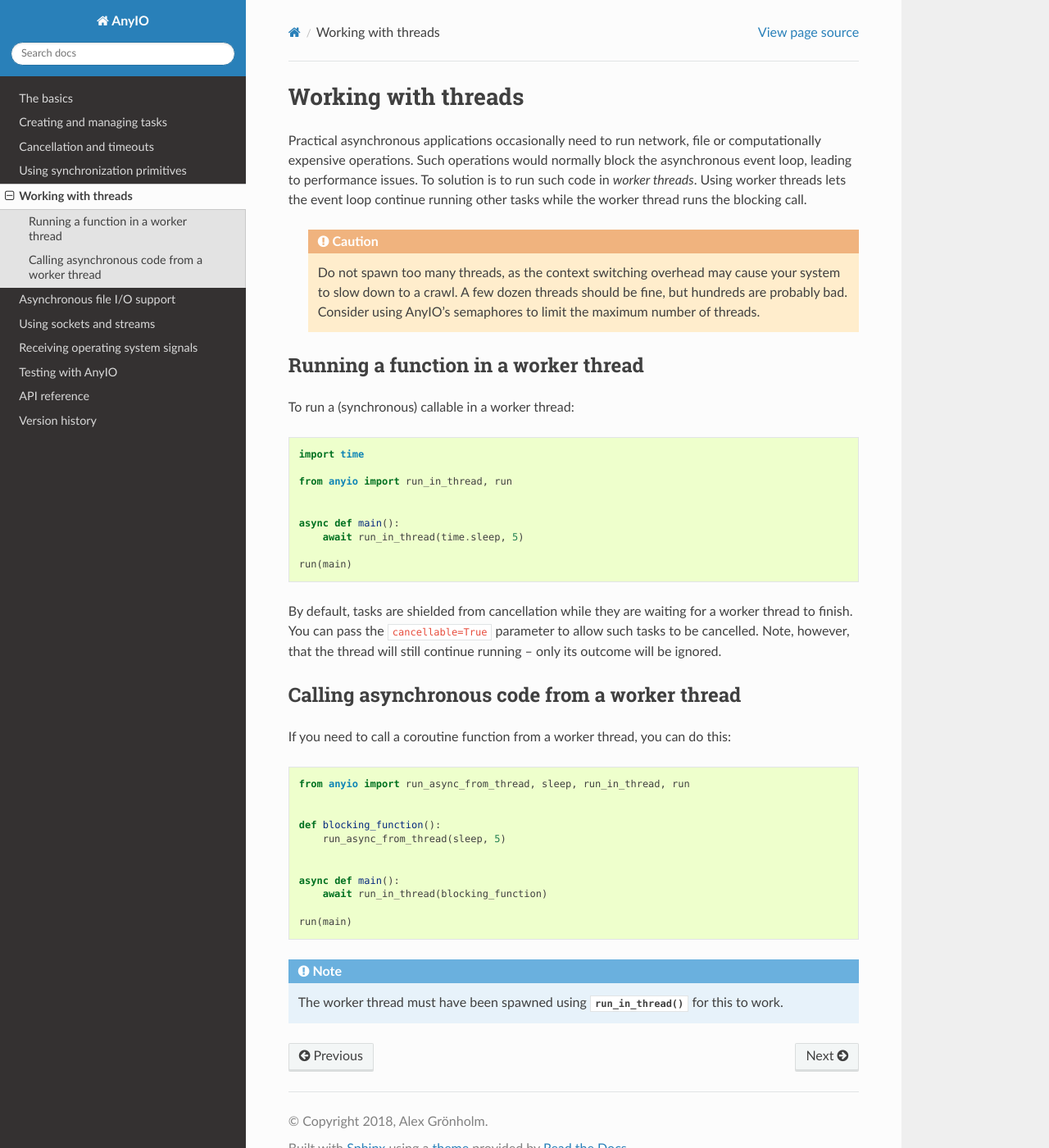
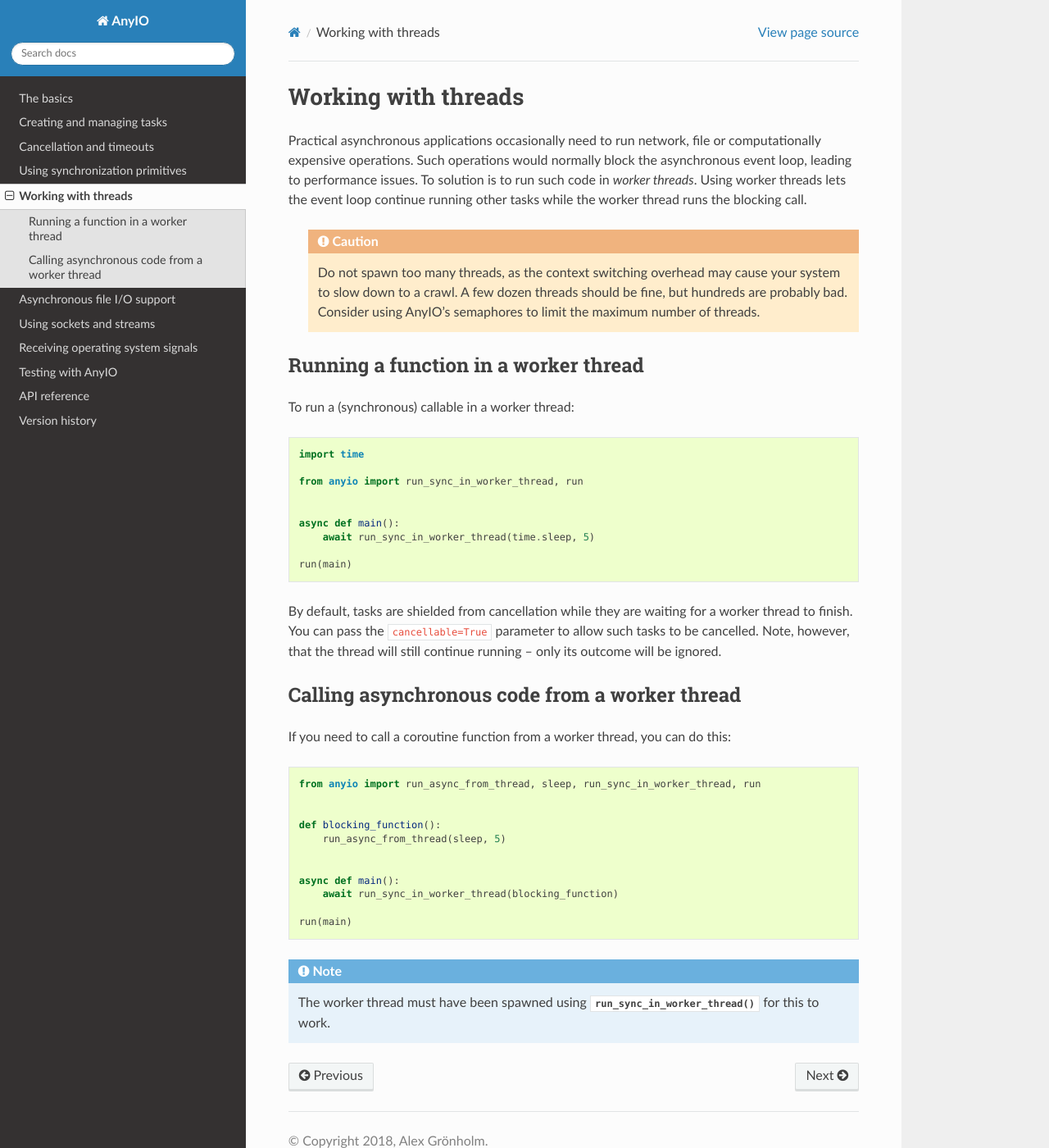
Before and after one commit to agronholm/anyio, a Sphinx documentation site: the page built from docs/threads.rst, in a window 1280 px wide and 1400 px high. Shown: the whole window at 82% size. Built offline with Sphinx 7.4.7 and the Read the Docs theme 2.0.0, drawn with Linux system fonts in a browser that asks for light colours.

Commit message:
Renamed some functions and methods to match trio
Fixes #105.

```diff
--- a/docs/signals.rst
+++ b/docs/signals.rst
@@ -10,11 +10,11 @@ AnyIO provides a simple mechanism for you to receive the signals you're interest
 
     import signal
 
-    from anyio import receive_signals, run
+    from anyio import open_signal_receiver, run
 
 
     async def main():
-        async with receive_signals(signal.SIGTERM, signal.SIGHUP) as signals:
+        async with open_signal_receiver(signal.SIGTERM, signal.SIGHUP) as signals:
             async for signum in signals:
                 if signum == signal.SIGTERM:
                     return
--- a/docs/threads.rst
+++ b/docs/threads.rst
@@ -17,11 +17,11 @@ To run a (synchronous) callable in a worker thread::
 
     import time
 
-    from anyio import run_in_thread, run
+    from anyio import run_sync_in_worker_thread, run
 
 
     async def main():
-        await run_in_thread(time.sleep, 5)
+        await run_sync_in_worker_thread(time.sleep, 5)
 
     run(main)
 
@@ -34,7 +34,7 @@ Calling asynchronous code from a worker thread
 
 If you need to call a coroutine function from a worker thread, you can do this::
 
-    from anyio import run_async_from_thread, sleep, run_in_thread, run
+    from anyio import run_async_from_thread, sleep, run_sync_in_worker_thread, run
 
 
     def blocking_function():
@@ -42,9 +42,9 @@ If you need to call a coroutine function from a worker thread, you can do this::
 
 
     async def main():
-        await run_in_thread(blocking_function)
+        await run_sync_in_worker_thread(blocking_function)
 
     run(main)
 
-.. note:: The worker thread must have been spawned using :func:`~anyio.run_in_thread` for this to
-   work.
+.. note:: The worker thread must have been spawned using :func:`~anyio.run_sync_in_worker_thread`
+   for this to work.
```
Also changed, not shown: docs/api.rst (+4 -4 lines), docs/fileio.rst (+4 -4 lines), docs/versionhistory.rst (+9 -0 lines), src/anyio/__init__.py (+18 -17 lines), 11 other files.
